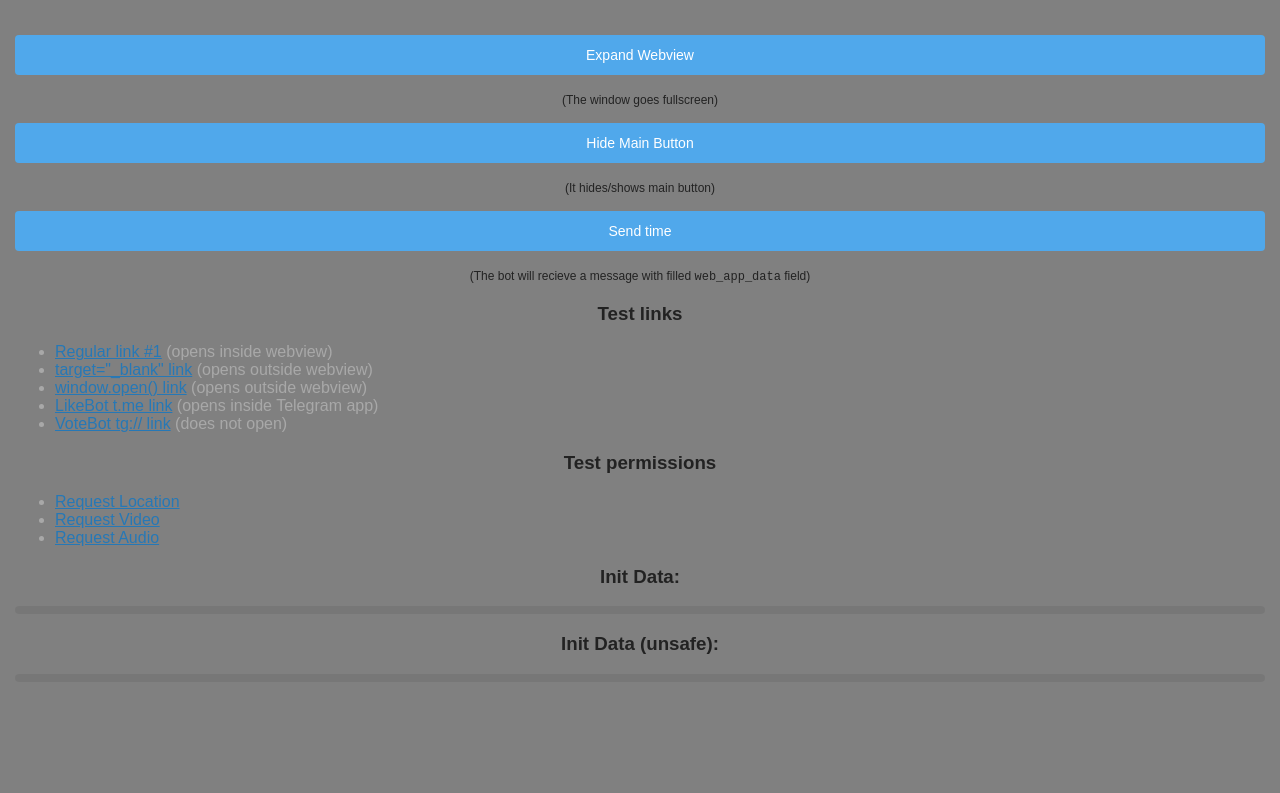
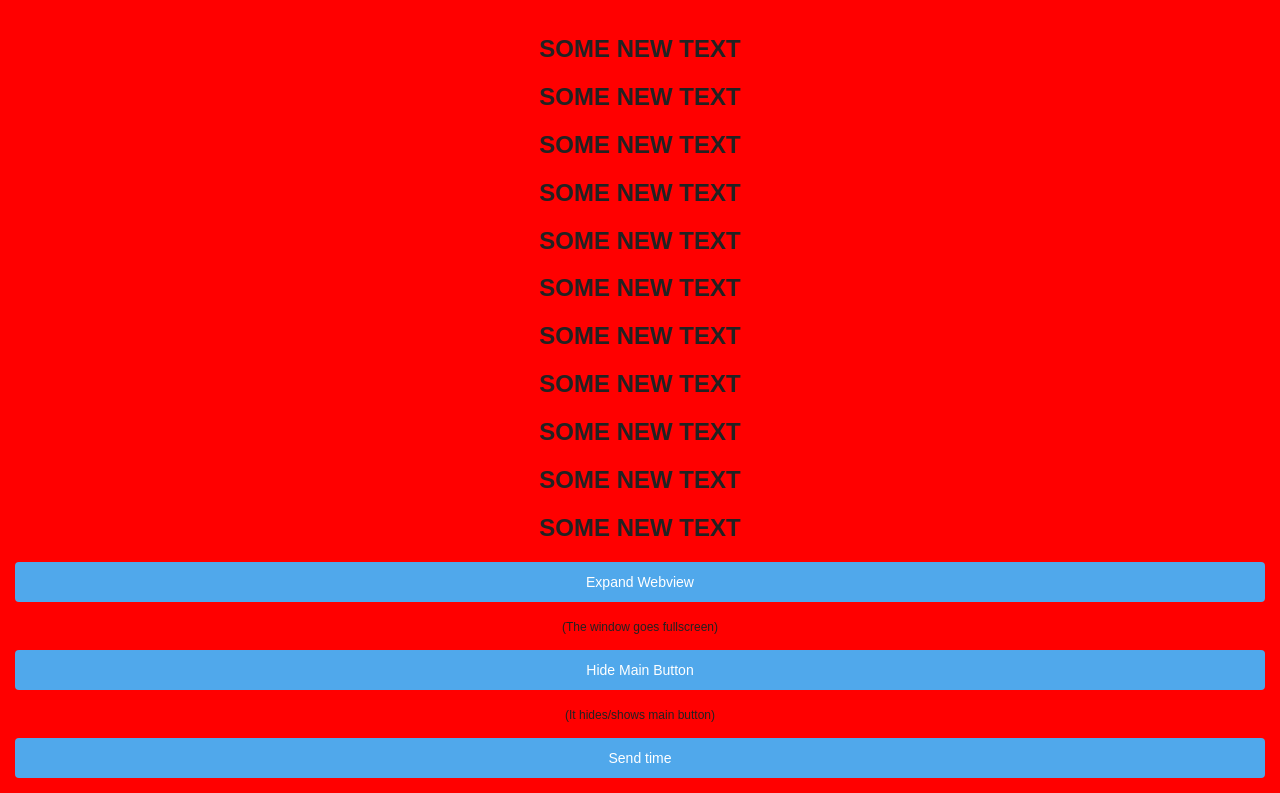
Before and after one commit to t-enikeev/test1, a website: page index.html in a window 1280 px wide. Shown: the top 793 px of the page. Drawn offline with Linux system fonts and the light colour scheme; a script that the page names is missing.

Commit message:
Update index.html

```diff
--- a/index.html
+++ b/index.html
@@ -22,7 +22,7 @@
     <style>
         body {
             font-family: sans-serif;
-            background-color: gray;
+            background-color: red;
             color: var(--tg-theme-text-color, #222222);
             font-size: 16px;
             margin: 0;
@@ -182,7 +182,17 @@
 <body>
 
 <section>
-    <h1 id="greeting"></h1>
+    <h1 id="greeting">SOME NEW TEXT</h1>
+    <h1 id="greeting">SOME NEW TEXT</h1>
+    <h1 id="greeting">SOME NEW TEXT</h1>
+    <h1 id="greeting">SOME NEW TEXT</h1>
+    <h1 id="greeting">SOME NEW TEXT</h1>
+    <h1 id="greeting">SOME NEW TEXT</h1>
+    <h1 id="greeting">SOME NEW TEXT</h1>
+    <h1 id="greeting">SOME NEW TEXT</h1>
+    <h1 id="greeting">SOME NEW TEXT</h1>
+    <h1 id="greeting">SOME NEW TEXT</h1>
+    <h1 id="greeting">SOME NEW TEXT</h1>
 
     <div id="buttons">
         <button onclick="webviewExpand();">Expand Webview</button>
```
